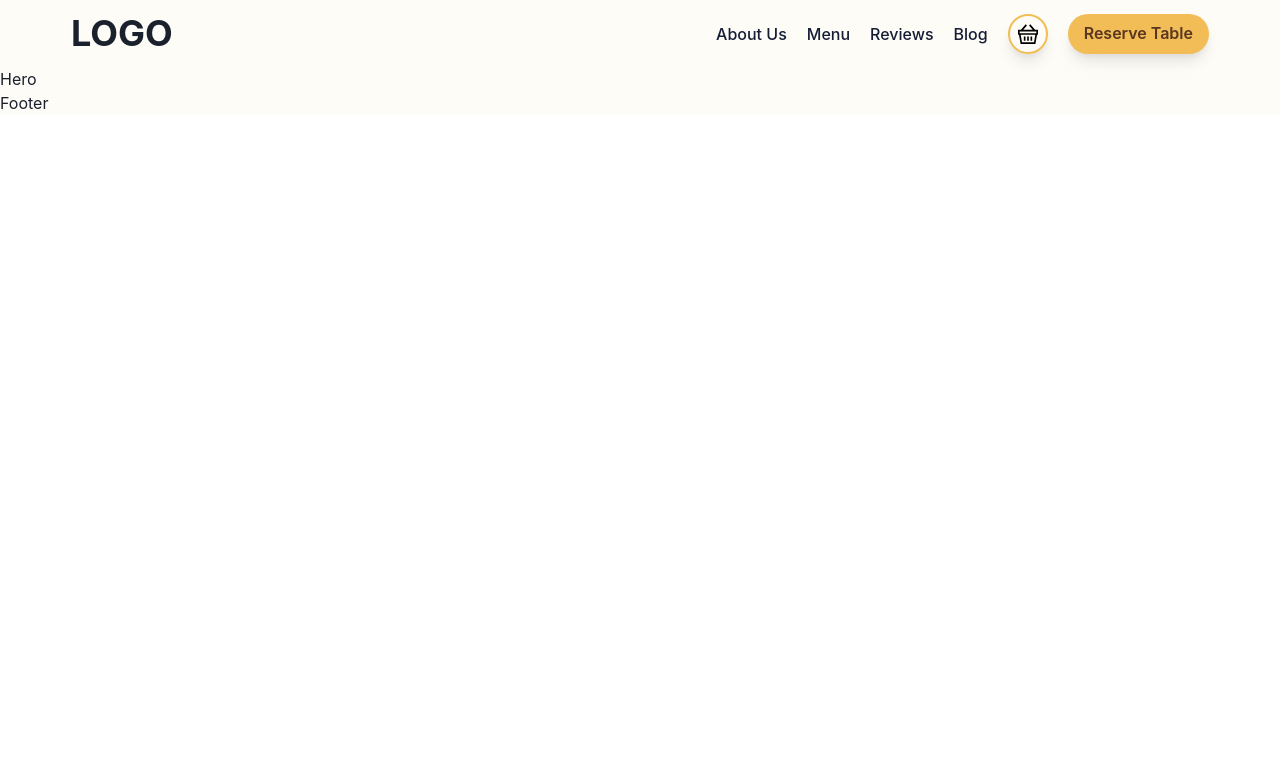
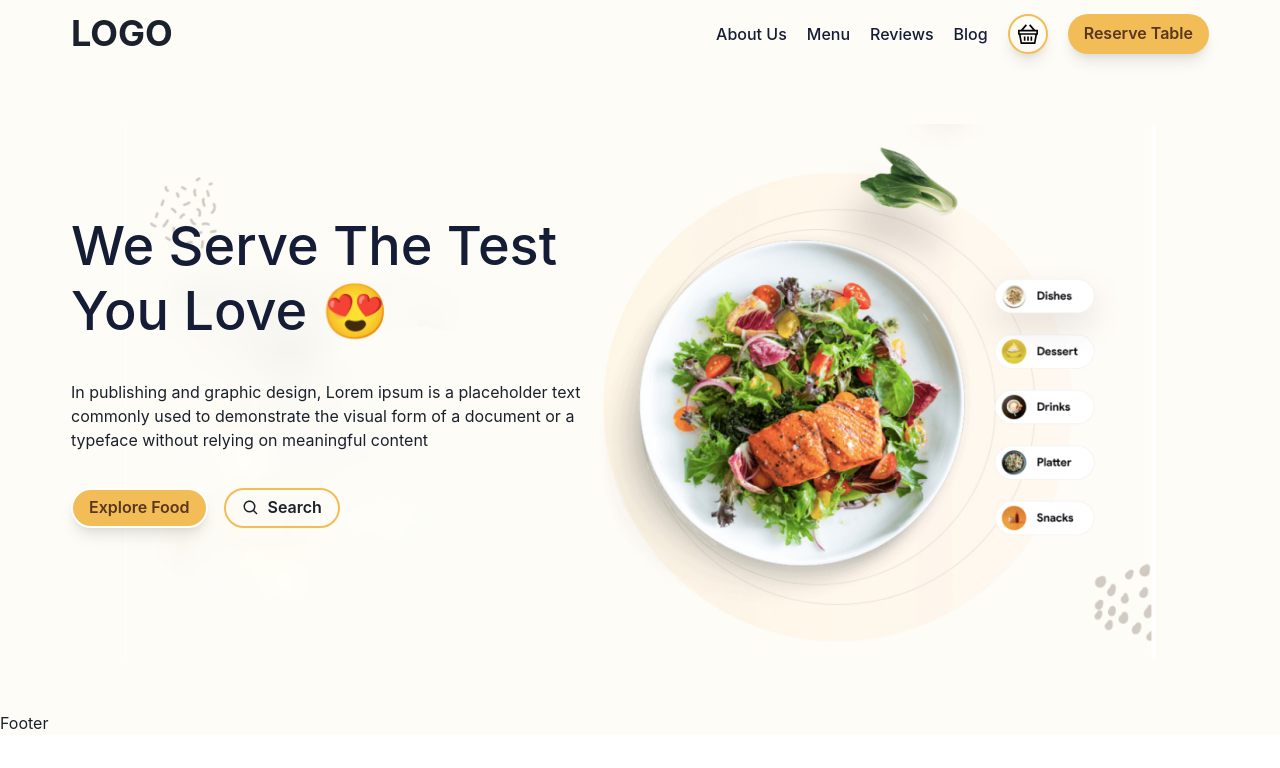
Before and after one commit to devlopersabbir/olympia-restaurant, a Next.js app: page / in a window 1280 px wide. Shown: the top 768 px of the page. Built offline with nearby package versions, Linux system fonts and the light colour scheme.

Commit message:
hero section finished

```diff
--- /dev/null
+++ b/components/Home/Hero/Data.ts
@@ -0,0 +1,14 @@
+interface Hero {
+  backgroundImage: string;
+  title: string;
+  sortDescription: string;
+}
+
+export const hero: Hero[] = [
+  {
+    backgroundImage: "/img/hero.png",
+    title: "we serve the test you love 😍",
+    sortDescription:
+      "In publishing and graphic design, Lorem ipsum is a placeholder text commonly used to demonstrate the visual form of a document or a typeface without relying on meaningful content",
+  },
+];
--- a/components/Home/Hero/Hero.tsx
+++ b/components/Home/Hero/Hero.tsx
@@ -1,7 +1,96 @@
+import {
+  Box,
+  Button,
+  Container,
+  Flex,
+  Grid,
+  Heading,
+  HStack,
+  IconButton,
+  Image,
+  Icon,
+  Text,
+  VStack,
+} from "@chakra-ui/react";
+import Link from "next/link";
 import React from "react";
+import { BsArrowRight } from "react-icons/bs";
+import { BiSearch } from "react-icons/bi";
+import { hero } from "./Data";
 
 const Hero = () => {
-  return <div>Hero</div>;
+  return (
+    <>
+      {hero.map((data: any, i: number) => (
+        <Box
+          w="100%"
+          mt={1}
+          zIndex={99}
+          sx={{
+            backgroundImage: `url(${data?.backgroundImage})`,
+            width: "100%",
+            height: "80vh",
+            backgroundRepeat: "no-repeat",
+            bgPos: "center",
+          }}
+        >
+          <Container
+            maxW="container.lg"
+            height="100%"
+            bgPos={["unset", "center"]}
+          >
+            <Flex height="600px" align="center" gap={4}>
+              <VStack align="flex-start" spacing={5} flex={1} pr={[0, 14]}>
+                <Heading
+                  textTransform="capitalize"
+                  color="text.title"
+                  fontWeight={500}
+                  fontSize={["40px", "54px"]}
+                >
+                  {data?.title}
+                </Heading>
+                <Text as="p" py={4}>
+                  {data?.sortDescription}
+                </Text>
+                <HStack align="center" spacing={[2, 4]}>
+                  <Button
+                    type="button"
+                    color="primary.100"
+                    bg="background.100"
+                    size="md"
+                    rounded="full"
+                    shadow="lg"
+                    border="2px"
+                    borderColor="white"
+                  >
+                    Explore Food
+                  </Button>
+                  <Button
+                    leftIcon={<Icon as={BiSearch} fontSize="lg" />}
+                    _hover={{
+                      bg: "background.100",
+                      color: "primary.100",
+                      transition: "ease 0.3s all",
+                      borderColor: "white",
+                      shadow: "lg",
+                    }}
+                    border="2px"
+                    borderColor="background.100"
+                    size="md"
+                    rounded="full"
+                    variant="ghost"
+                  >
+                    Search
+                  </Button>
+                </HStack>
+              </VStack>
+              <Flex flex={1} display={{ base: "none", md: "flex" }}></Flex>
+            </Flex>
+          </Container>
+        </Box>
+      ))}
+    </>
+  );
 };
 
 export default Hero;
```
Also changed, not shown: public/img/hero.png (added).
